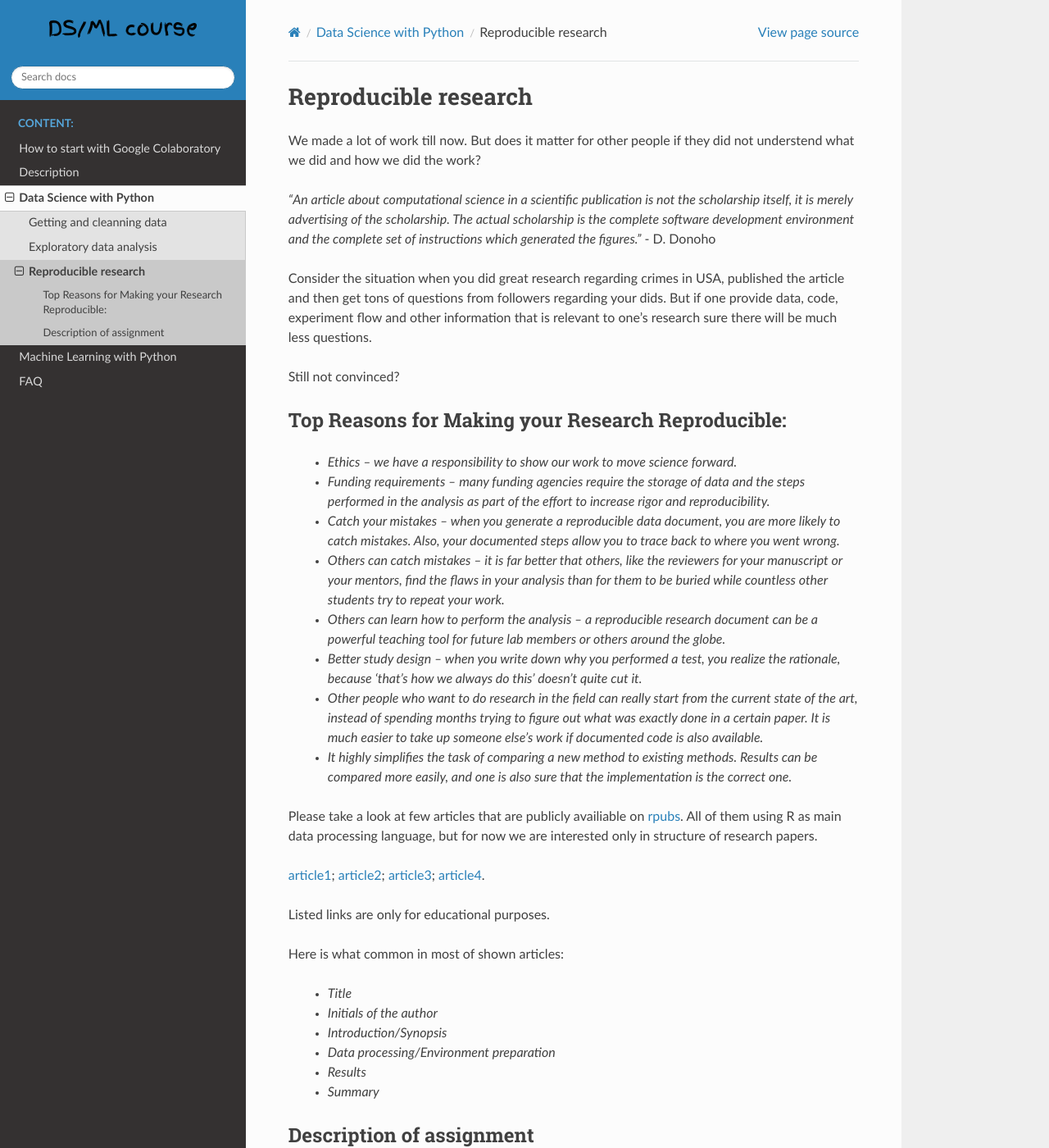
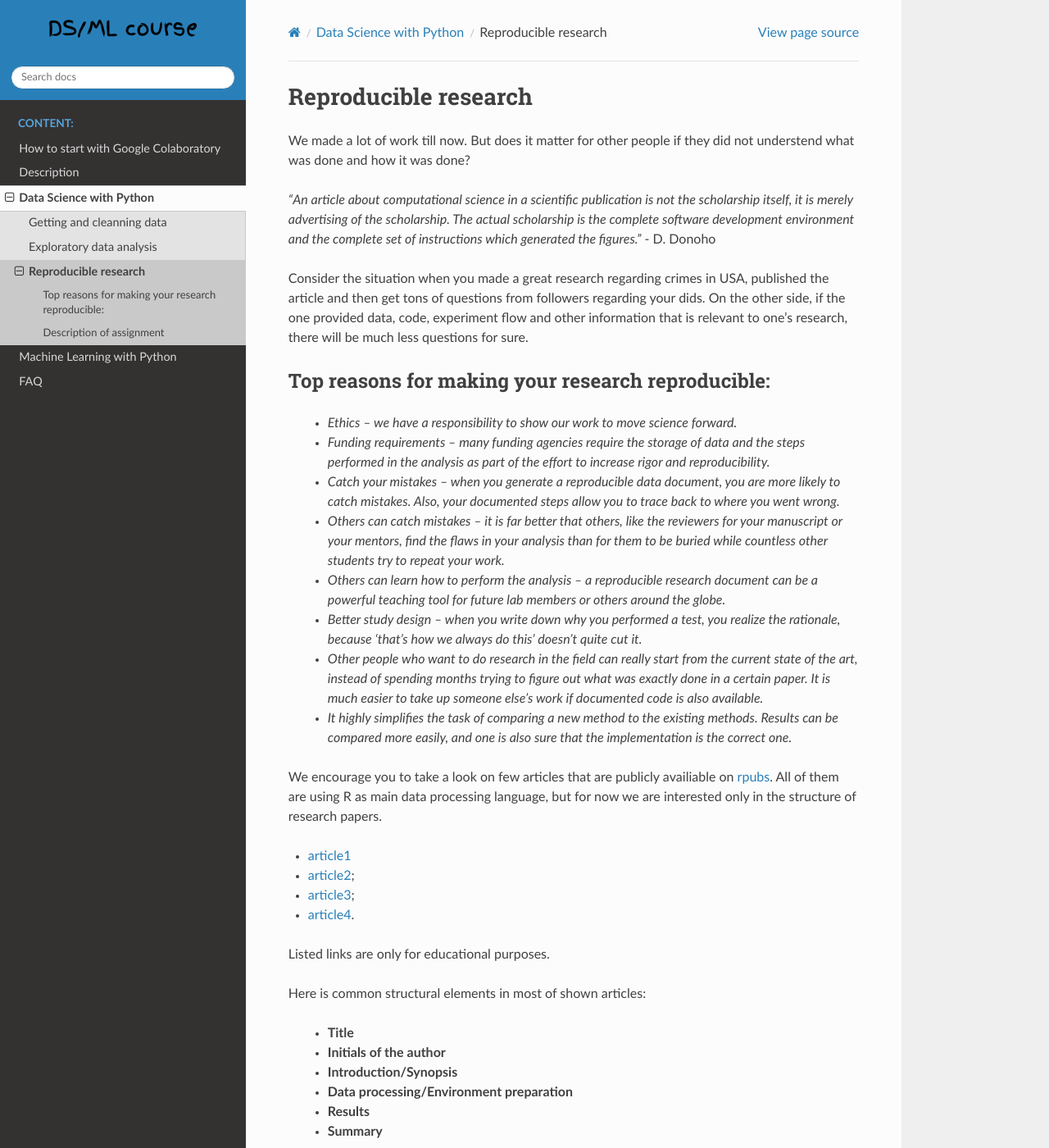
Before and after one commit to HikkaV/DS-ML-Courses, a Sphinx documentation site: the page built from docs/reproducible_research.rst, in a window 1280 px wide and 1400 px high. Shown: the whole window at 82% size. Built offline with Sphinx 7.4.7 and the Read the Docs theme 2.0.0, drawn with Linux system fonts in a browser that asks for light colours; formulas are drawn with MathJax 3; some of the changed text lies outside the part shown.

Commit message:
final commit

```diff
--- a/docs/reproducible_research.rst
+++ b/docs/reproducible_research.rst
@@ -1,16 +1,15 @@
 Reproducible research
 ^^^^^^^^^^^^^^^^^^^^^
 
-| We made a lot of work till now. But does it matter for other people if they did not understend what we did and how we did the work?
+| We made a lot of work till now. But does it matter for other people if they did not understend what was done and how it was done?
 
 *"An article about computational science in a scientific publication is not the scholarship itself, it is merely advertising of the scholarship. The actual scholarship is the complete software development environment and the complete set of instructions which generated the figures."* - D. Donoho
 
-| Consider the situation when you did great research regarding crimes in USA, published the article and then get tons of questions from followers regarding your dids. But if one provide data, code, experiment flow and other information that is relevant to one's research sure there will be much less questions.
+| Consider the situation when you made a great research regarding crimes in USA, published the article and then get tons of questions from followers regarding your dids. On the other side, if the one provided data, code, experiment flow and other information that is relevant to one's research, there will be much less questions for sure.
 
-| Still not convinced?
 
-Top Reasons for Making your Research Reproducible:
-=========================
+Top reasons for making your research reproducible:
+=================================================
 
  * *Ethics – we have a responsibility to show our work to move science forward.*
  * *Funding requirements – many funding agencies require the storage of data and the steps performed in the analysis as part of the effort to increase rigor and reproducibility.*
@@ -19,30 +18,30 @@ Top Reasons for Making your Research Reproducible:
  * *Others can learn how to perform the analysis – a reproducible research document can be a powerful teaching tool for future lab members or others around the globe.*
  * *Better study design – when you write down why you performed a test, you realize the rationale, because ‘that’s how we always do this’ doesn’t quite cut it.*
  * *Other people who want to do research in the field can really start from the current state of the art, instead of spending months trying to figure out what was exactly done in a certain paper. It is much easier to take up someone else’s work if documented code is also available.*
- * *It highly simplifies the task of comparing a new method to existing methods. Results can be compared more easily, and one is also sure that the implementation is the correct one.*
+ * *It highly simplifies the task of comparing a new method to the existing methods. Results can be compared more easily, and one is also sure that the implementation is the correct one.*
 
-Please take a look at few articles that are publicly availiable on `rpubs <https://rpubs.com/>`_. All of them using R as main data processing language, but for now we are interested only in structure of research papers.
+We encourage you to take a look on few articles that are publicly availiable on `rpubs <https://rpubs.com/>`_. All of them are using R as main data processing language, but for now we are interested only in the structure of research papers.
 
-`article1 <https://rpubs.com/karthikchawala/303796/>`_;
-`article2 <https://rpubs.com/Kallibek/459818/>`_;
-`article3 <https://rpubs.com/gcctang1/271126/>`_;
-`article4 <https://www.rpubs.com/michelsone/Research_Project_2/>`_.
+* `article1 <https://rpubs.com/karthikchawala/303796/>`_
+* `article2 <https://rpubs.com/Kallibek/459818/>`_;
+* `article3 <https://rpubs.com/gcctang1/271126/>`_;
+* `article4 <https://www.rpubs.com/michelsone/Research_Project_2/>`_.
 
 Listed links are only for educational purposes.
 
-Here is what common in most of shown articles:
+Here is common structural elements in most of shown articles:
 
- * *Title*
- * *Initials of the author*
- * *Introduction/Synopsis*
- * *Data processing/Environment preparation*
- * *Results*
- * *Summary*
+ * **Title**
+ * **Initials of the author**
+ * **Introduction/Synopsis**
+ * **Data processing/Environment preparation**
+ * **Results**
+ * **Summary**
 
 Description of assignment
 =========================
 
-Hope one remember data used for previos assignment. Despite the fact that all assignments in this course are following reproducibility rules, but we are going to prepare .pdf article to get better sense of theory in this section. Pdf file prepared from changed notebook of previos section.
+We hope that you remember the data used for previous assignment. Despite the fact that all the assignments in this course follow reproducibility rules, we are going to prepare a .pdf article, that is prepared from a changed notebook of previous lesson, to get better sense of theory in this section. The skills you gained in this module of course are mandatory for any machine learning practitioner. What is really important is to understand the data you are working with and be able to use if effectivly for your purposes. Good luck.
 
 .. image:: https://colab.research.google.com/assets/colab-badge.svg
   :target: https://colab.research.google.com/github/HikkaV/DS-ML-Courses/blob/master/assignments/data_science/assignment_3_reproducible_research/reproducible_research.ipynb
```
Also changed, not shown: other parts of docs/reproducible_research.rst (+1 -1 lines).
